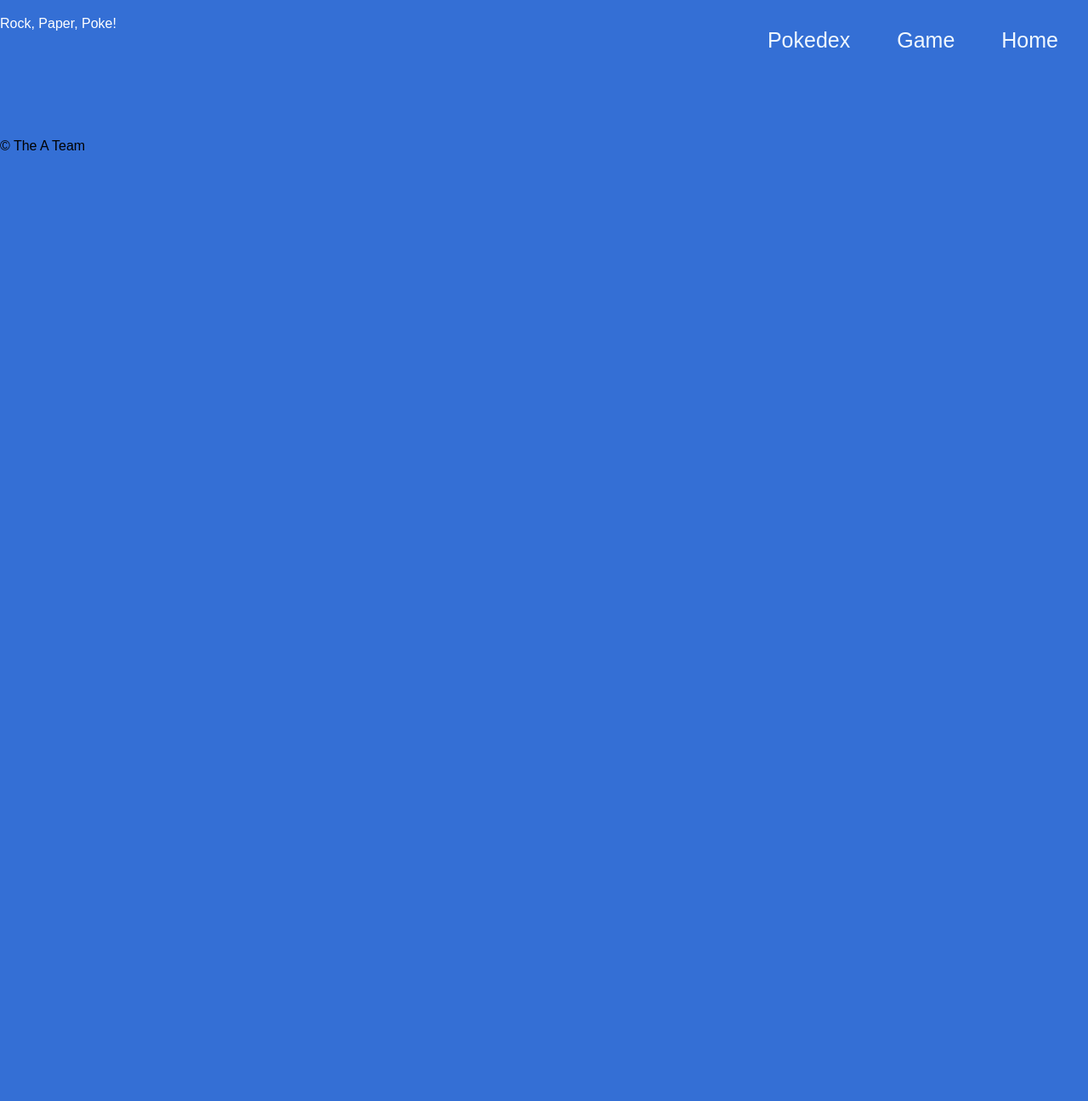
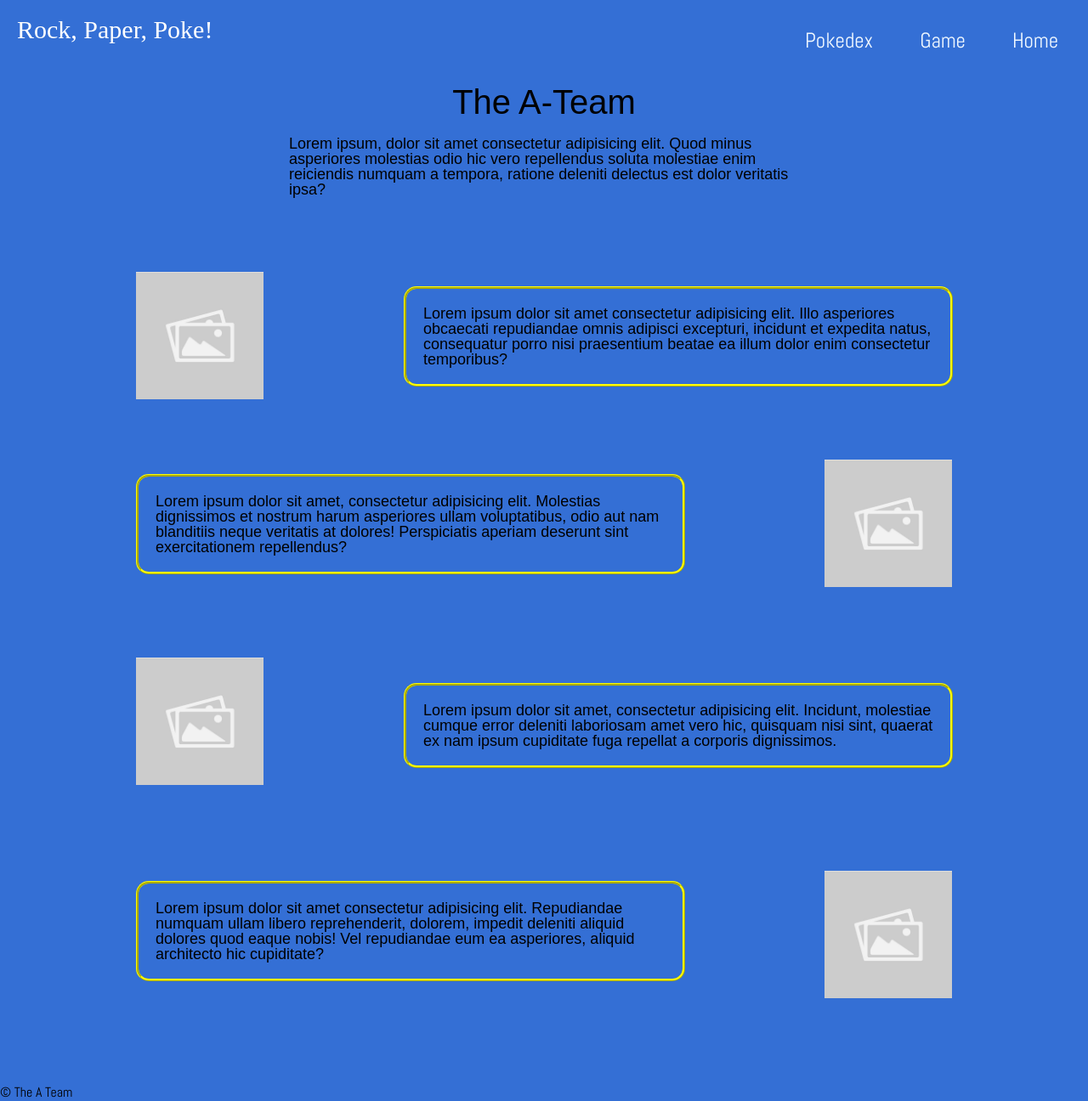
Before and after one commit to JonathanStaib/rock-paper-poke, a plain HTML site: page public/about.html in a window 1280 px wide. Shown: the whole page at 85% size. Before the commit the page ends 800 px from the top, so only its background shows below. Drawn offline with Linux system fonts and the light colour scheme; a web font is replaced by a local one.

Commit message:
adding some styling and fixing the chart

```diff
--- a/css/about.css
+++ b/css/about.css
@@ -0,0 +1,89 @@
+main {
+  width: 960px;
+ margin: auto;
+ font-size: 18px;
+ font-family: Arial, Helvetica, sans-serif;
+}
+
+h1{
+  font-family: 'Glegoo', serif;
+  font-size: 30px;
+  text-align: center;
+  padding-left: 20px;
+ }
+
+h2 {
+  text-align: center;
+  font-size: 40px;
+}
+
+#bio p {
+  width: 600px;
+  margin: auto;
+  position: relative;
+  top: 20px;
+}
+
+img {
+  width: 150px;
+}
+#Lewis img {
+position: relative;
+bottom: 10px;
+}
+
+ #Lewis p {
+  position: relative;
+  top: 125px;
+  left: 315px;
+  width: 600px;
+  border: ridge yellow;
+  border-radius: 15px;
+  padding: 20px;
+}
+
+#Monica img {
+  position: relative;
+  left: 810px;
+  bottom: 60px;
+}
+
+#Monica p {
+  position: relative;
+  top: 75px;
+  width: 600px;
+  border: ridge yellow;
+  border-radius: 15px;
+  padding: 20px;
+}
+
+#Jonathan img {
+  position: relative;
+  bottom: 80px;
+}
+
+#Jonathan p {
+    position: relative;
+    top: 50px;
+    left: 315px;
+    width: 600px;
+    border: ridge yellow;
+    border-radius: 15px;
+    padding: 20px;
+
+}
+
+#Raphael img {
+  position: relative;
+  left: 810px;
+  bottom: 100px;
+}
+
+#Raphael p {
+  position: relative;
+  top: 30px;
+  width: 600px;
+  border: ridge yellow;
+  border-radius: 15px;
+  padding: 20px;
+}
--- a/public/about.html
+++ b/public/about.html
@@ -6,6 +6,8 @@
   <link rel="stylesheet" href="../css/reset.css" />
   <link rel="stylesheet" href="../css/style.css" />
   <link rel="stylesheet" href="../css/about.css" />
+  <link rel="preconnect" href="https://fonts.gstatic.com" crossorigin>
+<link href="https://fonts.googleapis.com/css2?family=Abel&family=Glegoo:wght@400;700&family=Silkscreen&display=swap" rel="stylesheet">
 </head>
 
 <body>
@@ -20,21 +22,33 @@
     </nav>
   </header>
   <main>
+    <section id="bio">
+      <h2>The A-Team</h2>
+      <p>Lorem ipsum, dolor sit amet consectetur adipisicing elit. Quod minus asperiores molestias odio hic vero repellendus soluta molestiae enim reiciendis numquam a tempora, ratione deleniti delectus est dolor veritatis ipsa?</p>
+    </section>
     <section id="Lewis">
-      <p></p>
-      <img src="" alt="" />
+      <p>Lorem ipsum dolor sit amet consectetur adipisicing elit. Illo asperiores obcaecati repudiandae omnis adipisci excepturi, incidunt et expedita natus, consequatur porro nisi praesentium beatae ea illum dolor enim consectetur temporibus?</p>
+      <a href="https://github.com/tm-LBenson">
+      <img src="../img/ph.jpg" alt="image of Lewis" />
+    </a>
     </section>
     <section id="Monica">
-      <p></p>
-      <img src="" alt="" />
+      <p>Lorem ipsum dolor sit amet, consectetur adipisicing elit. Molestias dignissimos et nostrum harum asperiores ullam voluptatibus, odio aut nam blanditiis neque veritatis at dolores! Perspiciatis aperiam deserunt sint exercitationem repellendus?</p>
+      <a href="https://github.com/mramirez92">
+      <img src="../img/ph.jpg" alt="image of Monica" />
+    </a>
     </section>
     <section id="Jonathan">
-      <p></p>
-      <img src="" alt="" />
+      <p>Lorem ipsum dolor sit amet, consectetur adipisicing elit. Incidunt, molestiae cumque error deleniti laboriosam amet vero hic, quisquam nisi sint, quaerat ex nam ipsum cupiditate fuga repellat a corporis dignissimos.</p>
+      <a href="https://github.com/JonathanStaib">
+      <img src="../img/ph.jpg" alt="image of Jonathan" />
+    </a>
     </section>
     <section id="Raphael">
-      <p></p>
-      <img src="" alt="" />
+      <p>Lorem ipsum dolor sit amet consectetur adipisicing elit. Repudiandae numquam ullam libero reprehenderit, dolorem, impedit deleniti aliquid dolores quod eaque nobis! Vel repudiandae eum ea asperiores, aliquid architecto hic cupiditate?</p>
+      <a href="https://github.com/cesarderio">
+      <img src="../img/ph.jpg" alt="image of Raphael" />
+    </a>
     </section>
   </main>
   <footer>&copy; The A Team</footer>
```
Also changed, not shown: public/pokedex.html (+1 -0 lines), img/ph.jpg (added).
